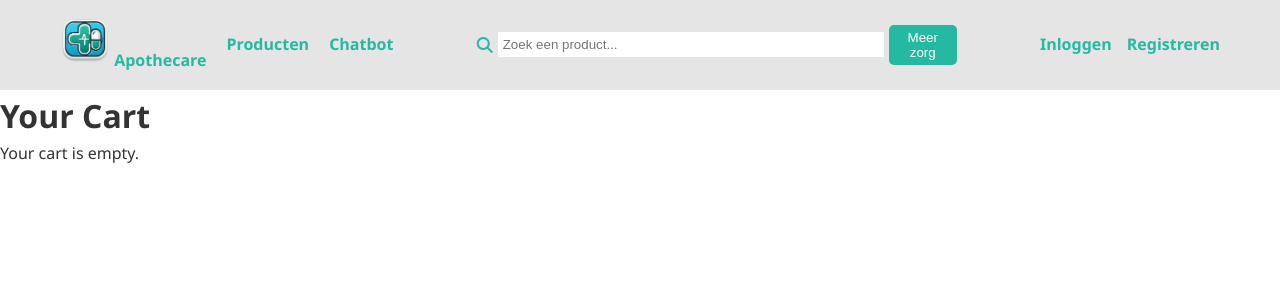
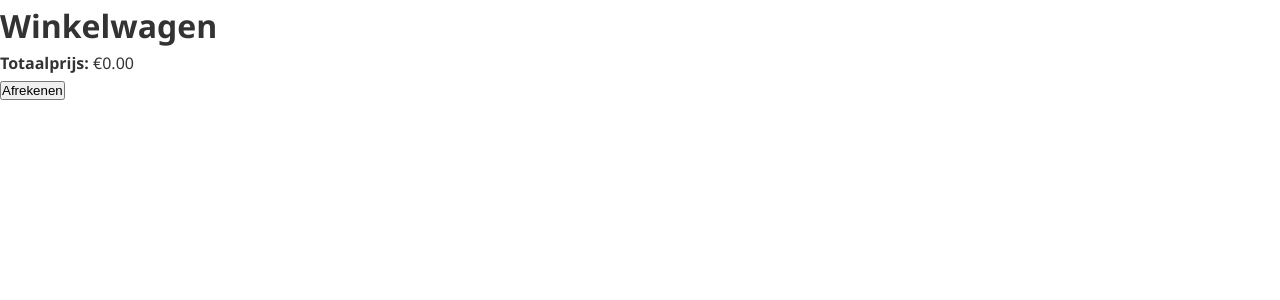
Before and after one commit to SonJoeyKong/webshop-, a PHP site: page /php/shop/cart.php in a window 1280 px wide. Shown: the top 300 px of the page. Run offline with PHP 8.4, Linux system fonts and the light colour scheme.

Commit message:
Producten Toevoegen, Afrekenen en bestellen werkend!

```diff
--- a/javascript/cart.js
+++ b/javascript/cart.js
@@ -1,35 +1,33 @@
-let cart = JSON.parse(localStorage.getItem("cart")) || [];
-let cartItems = document.getElementById("cart-items");
+function increaseQuantity(productId, price) {
+    let quantitySpan = document.getElementById("quantity-" + productId);
+    let quantity = parseInt(quantitySpan.textContent) + 1;
+    quantitySpan.textContent = quantity;
 
-function removeFromCart(index) {
-    cart.splice(index, 1);
-    localStorage.setItem("cart", JSON.stringify(cart));
+    updateLocalStorage(productId, quantity, price);
 }
 
-function increaseQuantity(productName) {
-    const quantitySpan = document.querySelector(`#quantity-${productName}`);
-    let currentQuantity = parseInt(quantitySpan.textContent);
-    quantitySpan.textContent = currentQuantity + 1;
+function decreaseQuantity(productId, price) {
+    let quantitySpan = document.getElementById("quantity-" + productId);
+    let quantity = parseInt(quantitySpan.textContent);
 
-    // Update quantity in localStorage
-    const product = cart.find(item => item.name === productName);
-    if (product) {
-        product.quantity = (product.quantity || 1) + 1;
-        localStorage.setItem("cart", JSON.stringify(cart));
+    if (quantity > 0) {
+        quantity--;
+        quantitySpan.textContent = quantity;
+        updateLocalStorage(productId, quantity, price);
     }
 }
 
-function decreaseQuantity(productName) {
-    const quantitySpan = document.querySelector(`#quantity-${productName}`);
-    let currentQuantity = parseInt(quantitySpan.textContent);
-    if (currentQuantity > 0) {
-        quantitySpan.textContent = currentQuantity - 1;
+function updateLocalStorage(productId, quantity, price) {
+    let cart = JSON.parse(localStorage.getItem('cart')) || {};
 
-        // Update quantity in localStorage
-        const product = cart.find(item => item.name === productName);
-        if (product) {
-            product.quantity = Math.max((product.quantity || 1) - 1, 0);
-            localStorage.setItem("cart", JSON.stringify(cart));
-        }
+    if (quantity > 0) {
+        cart[productId] = {
+            quantity: quantity,
+            price: price
+        };
+    } else {
+        delete cart[productId];
     }
+
+    localStorage.setItem('cart', JSON.stringify(cart));
 }
--- a/php/shop/cart.php
+++ b/php/shop/cart.php
@@ -1,5 +1,32 @@
 <?php
 session_start();
+
+// Product data (simulatie van een database)
+$products = [
+    "Paracetamol" => ["name" => "Paracetamol", "price" => 5.99],
+    "Neusspray" => ["name" => "Neusspray", "price" => 3.49],
+];
+
+// Check if cart data is sent via POST
+if ($_SERVER['REQUEST_METHOD'] === 'POST') {
+    $_SESSION['cart'] = json_decode(file_get_contents('php://input'), true);
+}
+
+// Retrieve cart data from session
+$cart = $_SESSION['cart'] ?? [];
+
+// Map cart items to include name and price
+$cartWithDetails = [];
+foreach ($cart as $item) {
+    if (isset($item['id'], $products[$item['id']])) {
+        $product = $products[$item['id']];
+        $cartWithDetails[] = [
+            "name" => $product['name'],
+            "price" => $product['price'],
+            "quantity" => $item['quantity']
+        ];
+    }
+}
 ?>
 <!DOCTYPE html>
 <html lang="en">
@@ -8,82 +35,59 @@ session_start();
     <meta name="viewport" content="width=device-width, initial-scale=1.0">
     <title>Cart</title>
     <link rel="stylesheet" href="../../css/style.css">
-    <link rel="stylesheet" href="../../css/menu.css">
-    <script src="../../javascript/cart.js"></script>
-
-    <!-- icons van het menu & voor dat input field -->
-    <link rel="stylesheet" href="https://cdnjs.cloudflare.com/ajax/libs/font-awesome/6.5.1/css/all.min.css">
-
-    <!-- alpine.js voor het hamburger menutje -->
-    <script src="https://cdn.jsdelivr.net/npm/alpinejs@3.x.x/dist/cdn.min.js" defer></script>
+    <script>
+        // Fetch cart data from localStorage and send it to the server
+        document.addEventListener('DOMContentLoaded', () => {
+            const cart = JSON.parse(localStorage.getItem('cart')) || [];
+            fetch('cart.php', {
+                method: 'POST',
+                headers: {
+                    'Content-Type': 'application/json'
+                },
+                body: JSON.stringify(cart)
+            })
+            .then(response => response.text())
+            .then(data => {
+                // Reload the page to reflect the updated cart
+                location.reload();
+            })
+            .catch(error => console.error('Error:', error));
+        });
+    </script>
 </head>
 <body>
-<nav>
-        <div class="nav-container">
-            <div class="nav-left">
-                <a href="../index.html" class="logo-link">
-                    <img src="../../images/logo.png" alt="ApotheCare Logo" class="logo">
-                    <span>Apothecare</span>
-                </a>
-                <a href="#">Producten</a>
-                <a href="#">Chatbot</a>
-            </div>
-            <div class="search-container">
-                <div class="search-group">
-                    <i class="fa-solid fa-magnifying-glass"></i>
-                    <input placeholder="Zoek een product...">
-                    <button>Meer zorg</button>
-                </div>
-            </div>
-            <div class="nav-right">
-                <?php if (isset($_SESSION['username'])): ?> <!-- dit zie je alleen als je een session heb -->
-                    <!-- Winkelwagen knop -->
-                    <a href="cart.php">
-                        <img src="../../images/icons/cart_icon.png" alt="Winkelwagen Icoon" width="50px">
-                    </a>
+    <h1>Winkelwagen</h1>
+        <div id="cart-container"></div>
 
-                    <!-- Dropdown menu -->
-                    <div class="menu" x-data="{ open: false }">
-                        <button @click="open = !open" class="menu-button">
-                            <img src="../../images/icons/menu_icon.png" alt="Menu Icoon" width="50px">
-                        </button>
+        <p><strong>Totaalprijs:</strong> €<span id="total-price">0.00</span></p>
 
-                        <!-- Menu-items -->
-                        <div class="menu-dropdown" x-show="open" x-transition @click.away="open = false">
-                            <a href="dashboard.php"><i class="fa-solid fa-user"></i> Dashboard</a>
-                            <a href="cart.php"><i class="fa-solid fa-shopping-cart"></i> Winkelwagen</a>
-                            <a href="signout.php"><i class="fa-solid fa-sign-out-alt"></i> Uitloggen</a>
-                        </div>
-                    </div>
-                <?php else: ?> <!-- anders zie je dit alleen -->
-                    <a href="login.php">Inloggen</a>
-                    <a href="register.php">Registreren</a>
-                <?php endif; ?>
-            </div>
-        </div>
-    </nav>
-    <h1>Your Cart</h1>
-    <ul id="cart-items">
-        <!-- Cart items will be dynamically added here -->
-    </ul>
-    <p id="empty-cart-message" style="display: none;">Your cart is empty.</p>
+        <script>
+        document.addEventListener('DOMContentLoaded', () => {
+            const cart = JSON.parse(localStorage.getItem('cart')) || {};
+            const cartContainer = document.getElementById('cart-container');
+            const totalPriceSpan = document.getElementById('total-price');
+            let total = 0;
 
-    <script>
-        // Retrieve cart data from localStorage
-        cart = JSON.parse(localStorage.getItem('cart')) || [];
+            for (const [productId, item] of Object.entries(cart)) {
+                const productDiv = document.createElement('div');
+                productDiv.innerHTML = `
+                    <h2>${productId}</h2>
+                    <p>Prijs per stuk: €${item.price.toFixed(2)}</p>
+                    <p>Aantal: ${item.quantity}</p>
+                    <p>Subtotaal: €${(item.price * item.quantity).toFixed(2)}</p>
+                    <hr>
+                `;
+                cartContainer.appendChild(productDiv);
+                total += item.price * item.quantity;
+            }
 
-        const cartItemsContainer = document.getElementById('cart-items');
-        const emptyCartMessage = document.getElementById('empty-cart-message');
+            totalPriceSpan.textContent = total.toFixed(2);
+        });
+        </script>
 
-        if (cart.length > 0) {
-            cart.forEach(item => {
-                const listItem = document.createElement('li');
-                listItem.textContent = `${item.name} - $${item.price}`;
-                cartItemsContainer.appendChild(listItem);
-            });
-        } else {
-            emptyCartMessage.style.display = 'block';
-        }
-    </script>
+    <form action="afrekenen.php" method="GET">
+        <button type="submit">Afrekenen</button>
+    </form>
+
 </body>
 </html>
```
Also changed, not shown: php/shop/afrekenen.php (+20 -0 lines), php/shop/producten.php (+7 -5 lines), php/shop/verwerk_betaling.php (added, +61 -0 lines).
